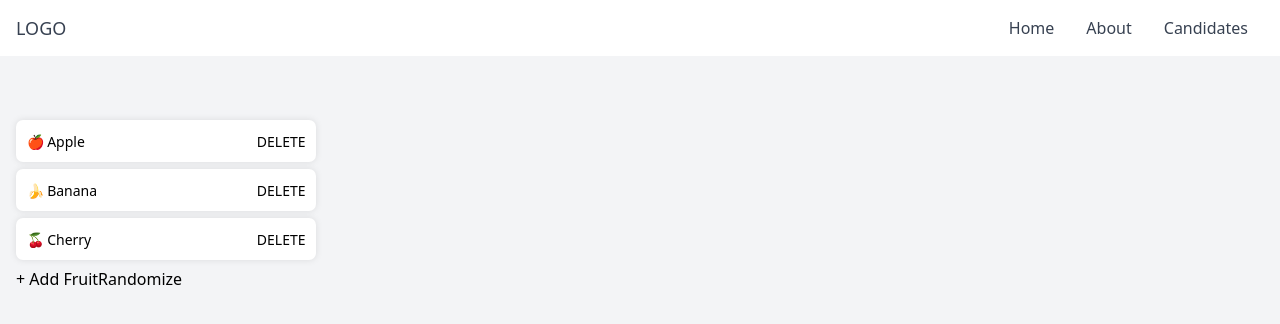
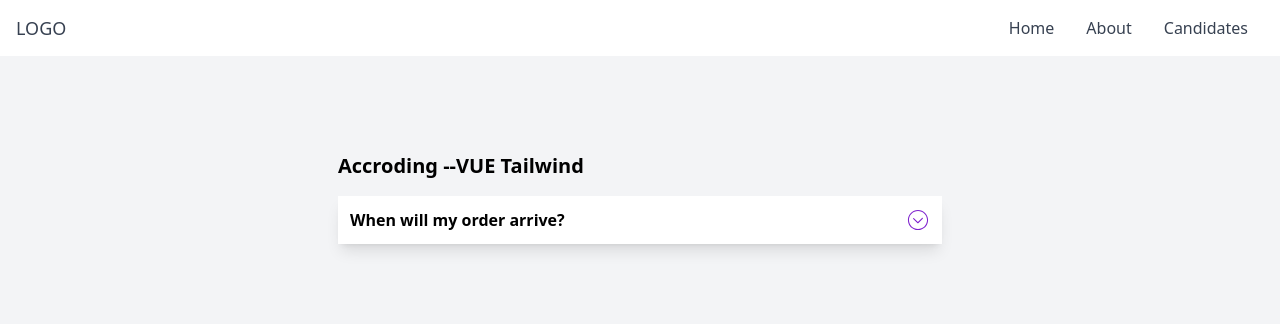
Before and after one commit to takinur/rumbling, a Vue app: page /candidates in a window 1280 px wide. Shown: the top 324 px of the page. Built offline with nearby package versions, Linux system fonts and the light colour scheme.

Commit message:
Added accroding with transition

```diff
--- a/src/main.ts
+++ b/src/main.ts
@@ -2,7 +2,8 @@ import { createApp } from 'vue'
 import App from './App.vue'
 import router from './router'
 import './style.css'
+import { autoAnimatePlugin } from '@formkit/auto-animate/vue'
 
 const app = createApp(App)
 
-app.use(router).mount('#app')
+app.use(router).use(autoAnimatePlugin).mount('#app')
--- a/src/views/Candidates.vue
+++ b/src/views/Candidates.vue
@@ -1,105 +1,129 @@
 <script setup lang="ts">
-import { ref, onMounted } from "vue";
-import autoAnimate from "@formkit/auto-animate";
+import { ref } from "vue";
 
+const faq = ref([
+  {
+    id: "why",
+    question: "Why did you create it?",
+    answer: `We needed a way to animate DOM elements without adding to the
+    virtual DOM in Vue and React. And it turned out our solution was gonna work
+    great for lots of other use cases as well.`,
+  },
+  {
+    id: "license",
+    question: "Is it open source?",
+    answer: `It sure is! AutoAnimate is MIT licensed, which basically means you
+    are free to take it and do whatever you want with it. If you find it useful
+    consider <a href="https://github.com/sponsors/formkit">supporting our open source efforts</a>.`,
+  },
+  {
+    id: "who",
+    question: "Who made this?",
+    answer: `AutoAnimate is a team effort 💪 . Most of the code was written by
+      <a href='https://twitter.com/jpschroeder'>Justin Schroeder</a>,
+      <a href='https://twitter.com/0xBOYD'>Andrew Boyd</a> played a key
+      role on the docs, and the rest of the <a href='https://formkit.com'>FormKit</a>
+      team held down the fort.`,
+  },
+]);
+const current: any = ref(faq.value[0].id);
 
-const items = ref(["🍎 Apple", "🍌 Banana", "🍒 Cherry"]);
-const list = ref<HTMLElement>();
-const fruitBasket = [
-  "🍓 Strawberry",
-  "🥥 Coconut",
-  "🥝 Kiwi",
-  "🍇 Grape",
-  "🍉 Watermelon",
-  "🍍 Pineapple",
-  "🍐 Pear",
-  "🍑 Peach",
-  "👀 Blueberry",
-  "🍊 Orange",
-  "🥭 Mango",
-];
-const remove = (item) => {
-  items.value = items.value.filter((fruit) => {
-    if (fruit === item) {
-      fruitBasket.push(fruit);
-      return false;
-    }
-    return true;
-  });
+const handleClick = () => {
+  console.log('clicked');
 };
-const add = () => {
-  if (fruitBasket.length) {
-    items.value.splice(
-      Math.round(Math.random() * items.value.length - 1),
-      0,
-      fruitBasket.shift() as string
-    );
-  } else {
-    alert("Out of fruit!");
-  }
+const handleRotate = () => {
+  console.log('Rotated');
 };
-const randomize = () => items.value.sort(() => (Math.random() > 0.5 ? 1 : -1));
-onMounted(() => autoAnimate(list.value as HTMLElement));
+
 </script>
 
 <template>
-  <div class="example list-example">
-    <ul ref="list">
-      <li v-for="item in items" :key="item">
-        <span>{{ item }}</span>
-        <button @click.prevent="remove(item)" aria-label="Remove Fruit">
-          DELETE
-        </button>
+  <!-- <div class="example accordion-example">
+    <ul class="accordion">
+      <li class="accordion-item" v-for="q in faq" :key="q.id" v-auto-animate>
+        <div
+          class="question"
+          @click="current = current === q.id ? false : q.id"
+        >
+          {{ q.question }}
+        </div>
+        <p class="answer" v-if="q.id === current" v-html="q.answer" />
       </li>
     </ul>
+  </div> -->
+  <main class="p-5 bg-light-blue">
+    <div class="flex justify-center items-start my-2 ">
+      <div class="w-full sm:w-10/12 md:w-1/2 my-1 ">
+        <h2 class="text-xl font-semibold text-vnet-blue mb-2">
+          Accroding --VUE Tailwind
+        </h2>
+        <ul class="flex flex-col">
+          <li class="bg-white my-2 shadow-lg"  >
+            <h2
+              @click="handleClick()"
+              class="flex flex-row justify-between items-center font-semibold p-3 cursor-pointer"
+            >
+              <span>When will my order arrive?</span>
+              <svg
+                :class="handleRotate()"
+                class="fill-current text-purple-700 h-6 w-6 transform transition-transform duration-500"
+                viewBox="0 0 20 20"
+              >
+                <path
+                  d="M13.962,8.885l-3.736,3.739c-0.086,0.086-0.201,0.13-0.314,0.13S9.686,12.71,9.6,12.624l-3.562-3.56C5.863,8.892,5.863,8.611,6.036,8.438c0.175-0.173,0.454-0.173,0.626,0l3.25,3.247l3.426-3.424c0.173-0.172,0.451-0.172,0.624,0C14.137,8.434,14.137,8.712,13.962,8.885 M18.406,10c0,4.644-3.763,8.406-8.406,8.406S1.594,14.644,1.594,10S5.356,1.594,10,1.594S18.406,5.356,18.406,10 M17.521,10c0-4.148-3.373-7.521-7.521-7.521c-4.148,0-7.521,3.374-7.521,7.521c0,4.147,3.374,7.521,7.521,7.521C14.148,17.521,17.521,14.147,17.521,10"
+                ></path>
+              </svg>
+            </h2>
+            <div
+              class="border-l-2 border-purple-600 overflow-hidden max-h-0 duration-500 transition-all"
+            >
+              <p class="p-3 text-gray-900">
+                Shipping time is set by our delivery partners, according to the
+                delivery method chosen by you. Additional details can be found
+                in the order confirmation
+              </p>
+            </div>
+          </li>
 
-    <button class="button button--add button--alt" @click="add">
-      + Add Fruit
-    </button>
-    <button class="button button--random button--alt" @click="randomize">
-      Randomize
-    </button>
-  </div>
+        </ul>
+      </div>
+    </div>
+  </main>
 </template>
 
-
 <style scoped>
-ul {
+/* ul {
   list-style-type: none;
+  margin: 0;
   padding: 0;
-  max-width: 300px;
 }
 li {
-  display: flex;
-  justify-content: space-between;
-  padding: 0.75em;
-  background-color: white;
-  margin-bottom: 0.5em;
+  display: block;
+  background-color: var(--ui-light);
   border-radius: 0.5em;
-  box-shadow: 0 0 0.5em rgba(0, 0, 0, 0.1);
-  font-size: 0.875em;
+  overflow: hidden;
 }
 [data-dark-mode="true"] li {
-  background-color: var(--purple-md);
+  background-color: var(--purple-d);
 }
-li::before {
-  display: none;
-}
-li button {
-  appearance: none;
-  border: none;
-  padding: none;
-  margin: none;
-  background-color: transparent;
+.question {
+  padding: 1em;
   display: flex;
   align-items: center;
   cursor: pointer;
 }
-li button svg {
-  width: 1.2em;
-  fill: red;
+.question::before {
+  content: "Q";
+  font-size: 1.5em;
+  margin-right: 0.5em;
+  color: var(--primary);
 }
-[data-dark-mode="true"] li button svg {
-  fill: rgb(244, 67, 67);
+[data-dark-mode="true"] .question::before {
+  color: var(--purple-m);
 }
+.answer {
+  margin: 0 1rem;
+  padding: 0 0 1rem 0;
+  font-size: 0.875em;
+} */
 </style>
```
Also changed, not shown: src/views/HomeView.vue (+1 -38 lines).
